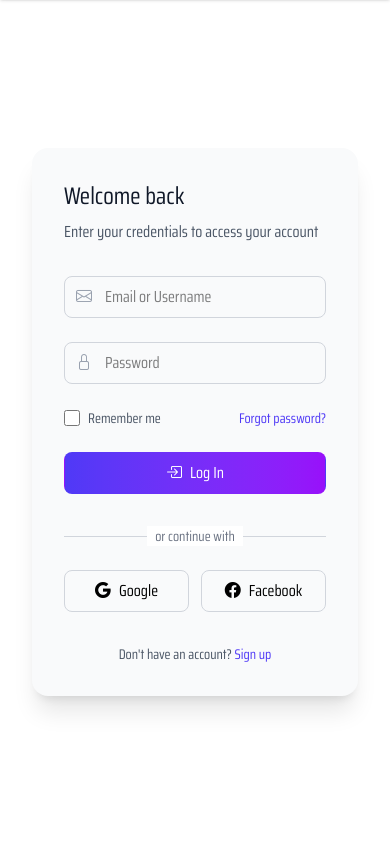
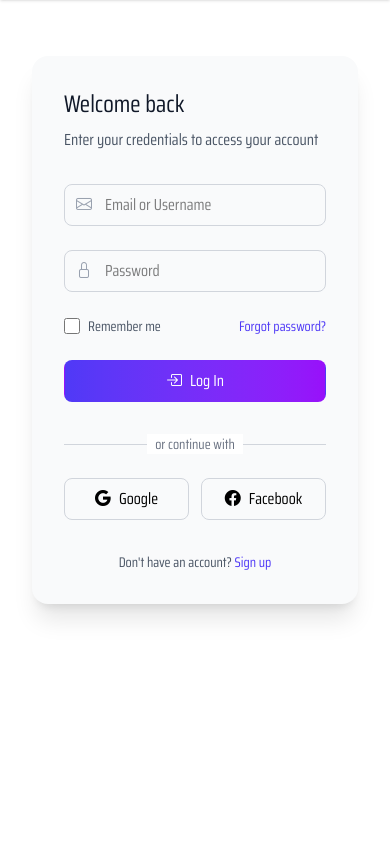
Before and after one commit to Sushan64/E-commerce, a Django app: page /login/ in a window 390 px wide. Shown: the part 44-912 px from the top of the page. After the commit the page ends 663 px from the top, so only its background shows below. Run offline with Django 5.2, Linux system fonts and the light colour scheme.

Commit message:
Assistant checkpoint: Adjusted login container spacing
Assistant generated file changes:
- ecommerce/templates/ecommerce/login.html: Adjust login container spacing

---

User prompt:

On the default replit browser on mobile. Everything is fine. But in chrome or other external browser. Why there is lots of whitespace just upper and beneath the login container. @ecommerce/templates/ecommerce/login.html

Replit-Commit-Author: Assistant
Replit-Commit-Session-Id: 3b29115d-6846-4486-ab0f-98d72344f999

```diff
--- a/ecommerce/templates/ecommerce/login.html
+++ b/ecommerce/templates/ecommerce/login.html
@@ -2,7 +2,7 @@
 {% extends 'layout.html' %}
 {% load static %}
 {% block content %}
-<div class="min-h-screen flex items-center justify-center bg-white pb-12 px-4 sm:px-6 lg:px-8">
+<div class="py-8 md:py-12 flex items-center justify-center bg-white px-4 sm:px-6 lg:px-8">
   <div class="max-w-5xl w-full flex bg-gray-50 rounded-2xl shadow-xl overflow-hidden">
     <!-- Hero Section - Only visible on desktop -->
     <div class="hidden md:flex flex-1 bg-gradient-to-br from-indigo-600 to-purple-600 p-12 items-center justify-center">
```
